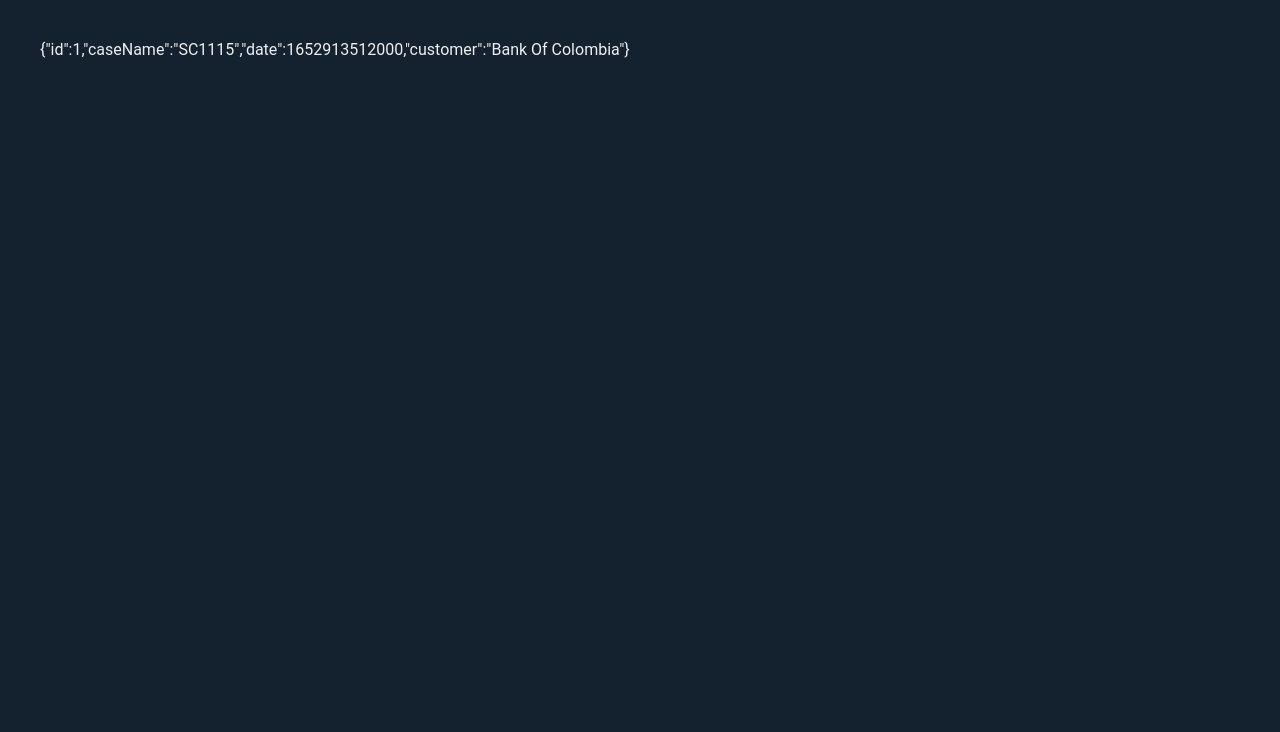
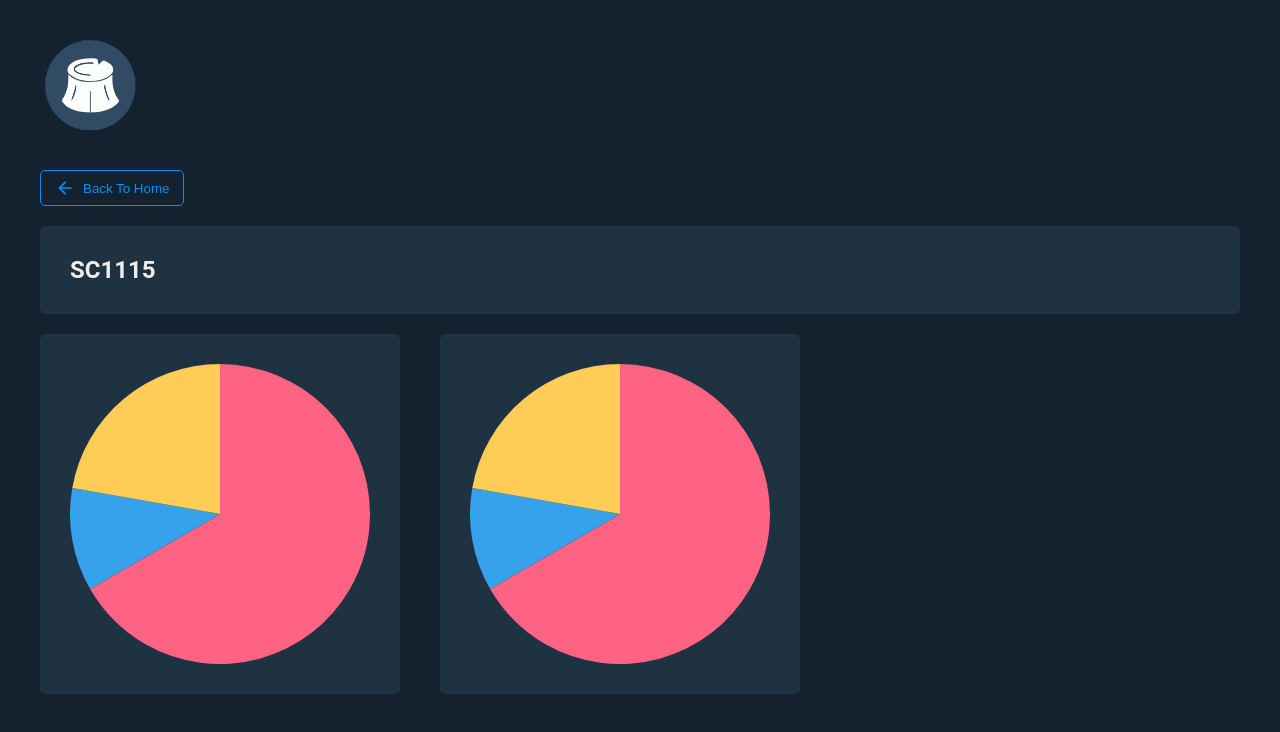
Before and after one commit to sunshavit/logproject, a React (Vite) app: page /1 in a window 1280 px wide. Shown: the top 732 px of the page. Built offline with nearby package versions, Linux system fonts and the light colour scheme.

Commit message:
add chart js

```diff
--- a/package.json
+++ b/package.json
@@ -16,6 +16,7 @@
     "@mui/material": "^5.10.16",
     "@mui/x-data-grid": "^5.17.14",
     "axios": "^1.2.1",
+    "chart.js": "^4.0.1",
     "react": "^18.2.0",
     "react-dom": "^18.2.0",
     "react-router-dom": "^6.4.4",
--- /dev/null
+++ b/src/components/charts/Chart.jsx
@@ -0,0 +1,14 @@
+import { Chart as ChartJs, registerables } from "chart.js";
+import { useEffect, useRef } from "react";
+
+ChartJs.register(...registerables);
+
+export function Chart({ config }) {
+  const canvasRef = useRef();
+  useEffect(() => {
+    if (!canvasRef.current) return;
+    const chartInstance = new ChartJs(canvasRef.current, config);
+    return () => chartInstance.destroy();
+  }, [config]);
+  return <canvas ref={canvasRef} />;
+}
--- a/src/components/header/Header.jsx
+++ b/src/components/header/Header.jsx
@@ -8,10 +8,12 @@ import DialogTitle from "@mui/material/DialogTitle";
 import DialogActions from "@mui/material/DialogActions";
 import { TextField } from "../inputs/textField.style";
 import { Logo } from "./logo";
+import { useLocation } from "react-router-dom";
 
 export const Header = () => {
   const [isOpen, setIsOpen] = useState(false);
   const [file, setFile] = useState(null);
+  const { pathname } = useLocation();
 
   const handleClose = () => {
     setIsOpen(false);
@@ -23,14 +25,17 @@ export const Header = () => {
     setFile(file);
   };
 
+  const isHomePage = pathname === "/";
   return (
     <Style.Header>
       <Logo />
       <div>
-        <Button onClick={handleOpen}>
-          <UploadFileIcon />
-          UPLOAD
-        </Button>
+        {isHomePage && (
+          <Button onClick={handleOpen}>
+            <UploadFileIcon />
+            UPLOAD
+          </Button>
+        )}
       </div>
       <Dialog open={isOpen} onClose={handleClose}>
         <DialogTitle style={{ background: "#1F3242", color: "#EEEEEE" }}>
--- a/src/pages/CasePage/CasePage.jsx
+++ b/src/pages/CasePage/CasePage.jsx
@@ -1,16 +1,71 @@
-import { useContext } from 'react';
-import { useParams } from 'react-router-dom';
-import { AppContext } from '../../App';
+import { useContext } from "react";
+import { useParams, useNavigate } from "react-router-dom";
+import { AppContext } from "../../App";
+import { Header } from "../../components/header/Header";
+import { Button } from "../../components/inputs/button.style";
+import ArrowBackIcon from "@mui/icons-material/ArrowBack";
+import { Box } from "./CasePage.style";
+import { Chart } from "../../components/charts/Chart";
 
+const data = {
+  labels: ["Red", "Blue", "Yellow"],
+  datasets: [
+    {
+      label: "My First Dataset",
+      data: [300, 50, 100],
+      backgroundColor: [
+        "rgb(255, 99, 132)",
+        "rgb(54, 162, 235)",
+        "rgb(255, 205, 86)",
+      ],
+      hoverOffset: 4,
+    },
+  ],
+};
+
+const config = {
+  type: "pie",
+  data: data,
+  options: {
+    plugins: {
+      legend: {
+        display: false,
+      },
+    },
+    elements: {
+      arc: {
+        borderWidth: 0,
+      },
+    },
+  },
+};
 
 export function CasePage() {
-    const { casesRows } = useContext(AppContext);
-    const { caseId } = useParams();
+  const { casesRows } = useContext(AppContext);
+  const navigate = useNavigate();
+  const { caseId } = useParams();
 
-    if (!casesRows.data) return <h3>Loading...</h3>
-    const row = casesRows.data.find(row => row.id === parseInt(caseId));
-    console.log(row);
-    return <div>
-        {JSON.stringify(row)}
+  if (!casesRows.data) return <h3>Loading...</h3>;
+  const row = casesRows.data.find((row) => row.id === parseInt(caseId));
+  console.log(row);
+  return (
+    <div>
+      <Header />
+      <Button variant="outline" onClick={() => navigate("/")}>
+        <ArrowBackIcon />
+        Back To Home
+      </Button>
+      <Box>
+        <h2>{row.caseName}</h2>
+      </Box>
+      <div style={{ display: "flex", gap: "40px" }}>
+        <Box>
+          <Chart config={config} />
+        </Box>
+        <Box>
+          <Chart config={config} />
+        </Box>
+      </div>
     </div>
+  );
 }
--- /dev/null
+++ b/src/pages/CasePage/CasePage.style.js
@@ -0,0 +1,8 @@
+import styled from "styled-components";
+
+export const Box = styled.div`
+  padding: 30px;
+  background-color: #1f3242;
+  border-radius: 5px;
+  margin-top: 20px;
+`;
```
Also changed, not shown: src/components/modal/Modal.jsx (deleted, +0 -37 lines), 1 other file (tests, documents, lock files or other folders).
